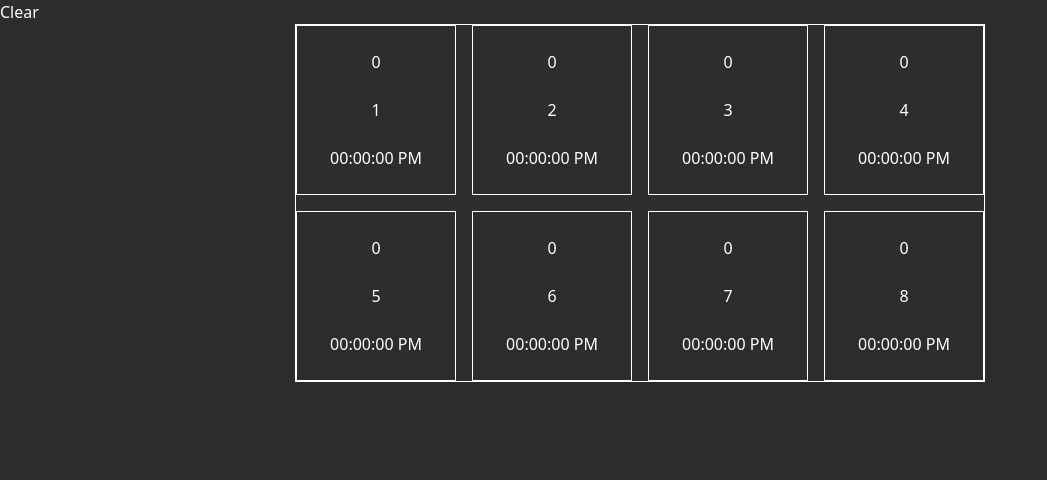
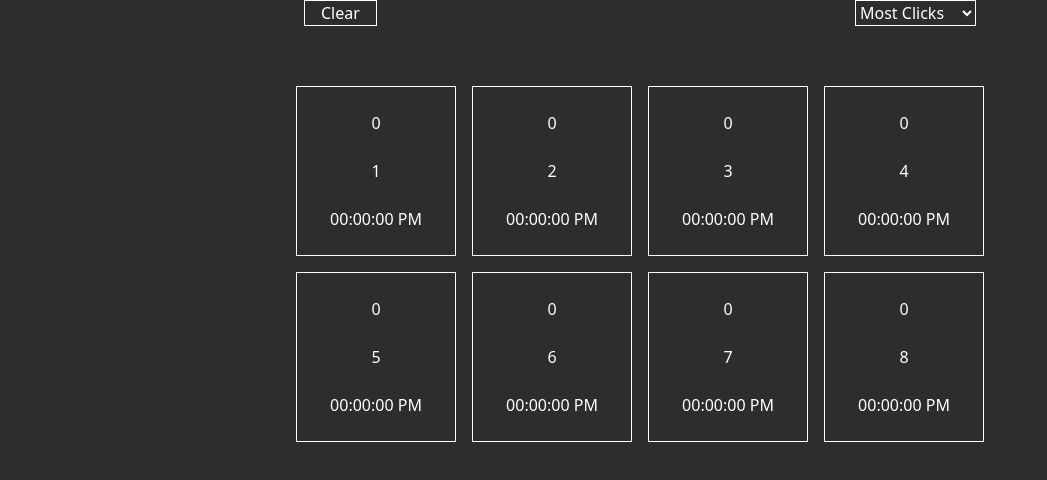
Before and after one commit to adoante/OmniSync-Technical-Assessment, a Next.js app: page / in a window 1280 px wide. Shown: the top 480 px of the page, without its empty margins (0-1047 px from the left). Built offline with nearby package versions, Linux system fonts and the light colour scheme.

Commit message:
feat(pages): add Card sorting
- Cards can be sorted by Most clicks, Fewest clicks, First clicked and
  Last clicked

```diff
--- a/app/page.tsx
+++ b/app/page.tsx
@@ -45,16 +45,44 @@ export default function Home() {
 		setCards(updatedCards)
 	}
 
+	const sortCards = (sort: string) => {
+		let sorted = [...cards]
+		switch (sort) {
+			case "Most Clicks":
+				sorted = sorted.sort((a, b) => b.clicks - a.clicks)
+				break;
+			case "Fewest Clicks":
+				sorted = sorted.sort((a, b) => a.clicks - b.clicks)
+				break;
+			case "First Clicked":
+				sorted = sorted.sort((a, b) => (a.createdAt?.getTime() ?? 0) - (b.createdAt?.getTime() ?? 0))
+				break;
+			case "Last Clicked":
+				sorted = sorted.sort((a, b) => (b.createdAt?.getTime() ?? 0) - (a.createdAt?.getTime() ?? 0))
+				break;
+		}
+		setCards(sorted)
+	}
+
 	return (
-		<>
-			<button onClick={clearCards}>Clear</button>
-			<div className="border grid grid-cols-3 grid-rows-x gap-y-4 gap-x-4 md:grid-cols-4 md:grid-rows-2 max-w-fit mx-auto md:gap-y-4 md:gap-x-4">
+		<div className="space-y-15">
+			<span className="flex flex-row justify-between max-w-2xl mx-auto">
+				<button className="border px-4" onClick={clearCards}>Clear</button>
+
+				<select className="border bg-[var(--background)] focus:outline-none" onChange={(e) => sortCards(e.target.value)}>
+					<option>Most Clicks</option>
+					<option>Fewest Clicks</option>
+					<option>First Clicked</option>
+					<option>Last Clicked</option>
+				</select>
+			</span>
+			<div className="grid grid-cols-3 grid-rows-x gap-y-4 gap-x-4 md:grid-cols-4 md:grid-rows-2 max-w-fit mx-auto md:gap-y-4 md:gap-x-4">
 				{cards.map((card, index) =>
 					<button onClick={() => incrementClick(index)} key={index}>
 						<CardComponent id={card.id} clicks={card.clicks} createdAt={card.createdAt} />
 					</button>
 				)}
 			</div>
-		</>
+		</div>
 	)
 }
```
